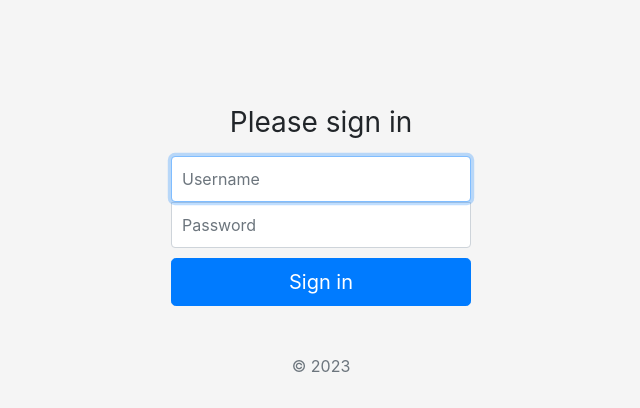
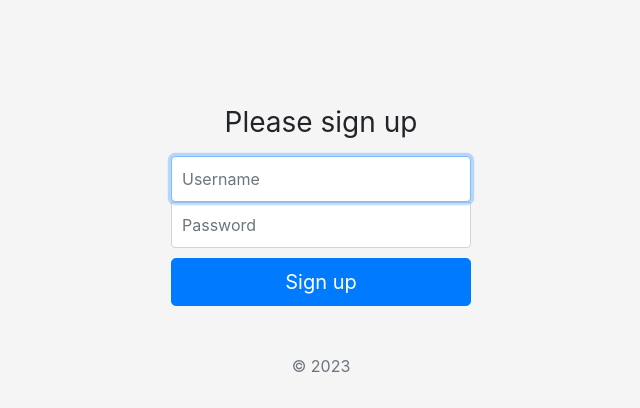
Before and after one commit to suuu0122/django-sns, a Django app: page /signup/ in a window 1280 px wide. Shown: the part 150-558 px from the top of the page, without its empty margins (319-959 px from the left). Run offline with Django 4.2, Linux system fonts and the light colour scheme; some libraries are stand-ins or nearby versions.

Commit message:
fixed form contents name

```diff
--- a/sns_app/templates/sns_app/signin.html
+++ b/sns_app/templates/sns_app/signin.html
@@ -12,13 +12,13 @@
 <body  class="text-center" >
     <form class="form-signin" method="POST">
 		{% csrf_token %}
-		<h1 class="h3 mb-3 font-weight-normal">Please login</h1>
+		<h1 class="h3 mb-3 font-weight-normal">Please sign in</h1>
 		<p>{{ error }}</p>
 		<label for="inputUsername" class="sr-only">Username</label>
 		<input type="text" id="inputUsername" class="form-control" placeholder="Username" name="username" required autofocus>
 		<label for="inputPassword" class="sr-only">Password</label>
 		<input type="password" id="inputPassword" class="form-control" placeholder="Password" name="password" required>
-		<button class="btn btn-lg btn-primary btn-block" type="submit">login</button>
+		<button class="btn btn-lg btn-primary btn-block" type="submit">Sign in</button>
 		<p class="mt-5 mb-3 text-muted">&copy; 2023</p>
 	</form>
 </body>
--- a/sns_app/templates/sns_app/signup.html
+++ b/sns_app/templates/sns_app/signup.html
@@ -12,13 +12,13 @@
 <body  class="text-center" >
     <form class="form-signin" method="POST">
 		{% csrf_token %}
-		<h1 class="h3 mb-3 font-weight-normal">Please sign in</h1>
+		<h1 class="h3 mb-3 font-weight-normal">Please sign up</h1>
 		<p>{{ error }}</p>
 		<label for="inputUsername" class="sr-only">Username</label>
 		<input type="text" id="inputUsername" class="form-control" placeholder="Username" name="username" required autofocus>
 		<label for="inputPassword" class="sr-only">Password</label>
 		<input type="password" id="inputPassword" class="form-control" placeholder="Password" name="password" required>
-		<button class="btn btn-lg btn-primary btn-block" type="submit">Sign in</button>
+		<button class="btn btn-lg btn-primary btn-block" type="submit">Sign up</button>
 		<p class="mt-5 mb-3 text-muted">&copy; 2023</p>
 	</form>
 </body>
```
